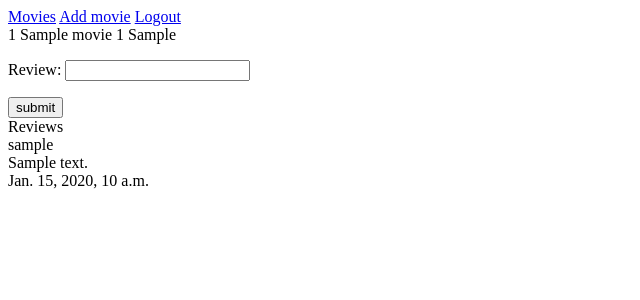
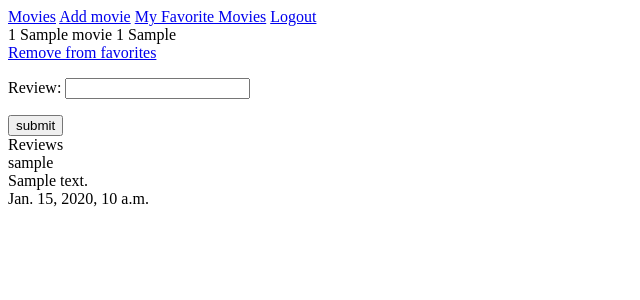
Before and after one commit to animeshrisal/bim-6th-sem-section-a, a Django app: page /movies/1/ in a window 1280 px wide. Shown: the top 300 px of the page, without its empty margins (0-640 px from the left). Run offline with Django 4.2, Linux system fonts and the light colour scheme; a user stored in the database is signed in; tables that the repository leaves empty hold one stand-in row (values such as "Sample post").

Commit message:
Add many to many relationship

```diff
--- a/app/models.py
+++ b/app/models.py
@@ -6,6 +6,7 @@ class Movie(models.Model):
     title = models.CharField(max_length=100)
     budget = models.BigIntegerField(blank=True, null=True)
     genres = models.TextField(blank=True, null=True)
+    favorite = models.ManyToManyField(User, related_name='favorite')
 
     def __str__(self):
         return self.title
@@ -14,6 +15,8 @@ class Review(models.Model):
     review = models.CharField(max_length=200)
     created_at = models.DateTimeField(auto_now=True)
     movie = models.ForeignKey(
-        Movie, on_delete=models.CASCADE, related_name='movie')
+        Movie, on_delete=models.CASCADE
+        , related_name='movie')
     user = models.ForeignKey(
-        User, on_delete=models.CASCADE, related_name='user')
+        User, on_delete=models.CASCADE
+        , related_name='user')
--- a/app/urls.py
+++ b/app/urls.py
@@ -13,4 +13,13 @@ urlpatterns = [
     path('signup/', views.signup, name="User Sign Up"),
     path('signin/', views.signin, name="User Sign In"),
     path('signout/', views.signout, name="User Sign Out"),
+    path('add_to_favorite/<int:id>',
+            views.add_to_favorite,
+            name="Add to favorite"),
+    path('remove_from_favorites/<int:id>',
+            views.remove_from_favorites,
+            name="Remove from favorite"),
+    path('user_favorites/',
+            views.get_user_favorites,
+            name="Get User Favorites"),
 ]
--- a/app/views.py
+++ b/app/views.py
@@ -19,6 +19,12 @@ def get_movie(request, id):
                 review.save()
 
         movie = Movie.objects.get(pk=id)
+        context = {
+            'is_favorite': False
+        }
+
+        if movie.favorite.filter(pk=request.user.pk).exists():
+            context['is_favorite'] = True
 
         reviews = Review.objects.filter(
             movie=movie
@@ -26,7 +32,9 @@ def get_movie(request, id):
 
         return render(request, 'movie.html', {'movie': movie,
             'reviews': reviews,
-            'review_form': review_form})
+            'review_form': review_form,
+            'context': context
+            })
 
     except Movie.DoesNotExist:
         return render(request, '404.html')
@@ -41,7 +49,6 @@ def about(request):
 
 def number(request, id):
     return HttpResponse(id)
-
 
 def get_movies(request):
     movies = Movie.objects.all()
@@ -137,3 +144,7 @@ def remove_from_favorites(request, id):
     movie.favorite.remove(request.user)
 
     return redirect('/movies/{0}'.format(id))
+
+def get_user_favorites(request):
+    movies = request.user.favorite.all()
+    return render(request, 'user_favorite.html', {'movies': movies})
--- a/templates/base.html
+++ b/templates/base.html
@@ -11,6 +11,7 @@
         <a href ="/movies">Movies</a>
         <a href ="/post_movie">Add movie</a>
         {% if request.user.is_authenticated %}
+            <a href="/user_favorites">My Favorite Movies</a>
             <a href="/signout">Logout</a></li>
         {% else %}
             <a href="/signin">Login</a></li>
--- a/templates/movie.html
+++ b/templates/movie.html
@@ -6,6 +6,19 @@
     {{movie.genres}}
 
     {% if request.user.is_authenticated %}
+        {% if not context.is_favorite %}
+            <div>
+                <a href="/add_to_favorite/{{movie.id}}">
+                    Add to favorite
+                </a>
+            </div>
+        {% else %}
+            <div>
+                <a href="/remove_from_favorites/{{movie.id}}">
+                    Remove from favorites
+                </a>
+            </div>
+        {% endif %}
         <form action="/movies/{{movie.id}}/" method="POST">
             {% csrf_token %}
             {{ review_form.as_p }}
```
Also changed, not shown: templates/user_favorite.html (added, +14 -0 lines), app/migrations/0003_movie_favorite.py (added), app/migrations/0004_alter_movie_favorite.py (added).
